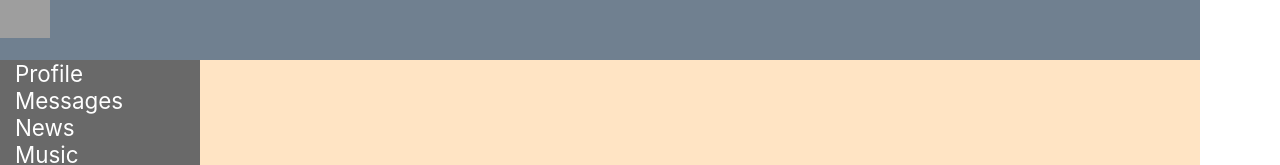
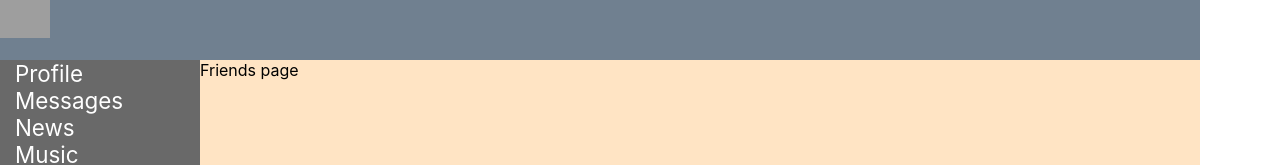
Before and after one commit to Pronat/samurai-way-main, a React (Create React App) app: page /friends in a window 1280 px wide. Shown: the top 165 px of the page. Built offline with nearby package versions, Linux system fonts and the light colour scheme; grey boxes are pictures that could not be loaded.

Commit message:
less29-11

```diff
--- a/src/App.tsx
+++ b/src/App.tsx
@@ -10,6 +10,7 @@ import Music from "./components/Music/Music";
 import Settings from "./components/Settings/Settings";
 import {} from "./index";
 import {DialogsDataType, MessagesType, PostsDataType} from "./redux/state";
+import Friends from "./components/Friends/Friends";
 
 type AppPropsType = {
     DialogsData: Array<DialogsDataType>
@@ -28,6 +29,7 @@ export const App = (props: AppPropsType) => {
                     <Route path={'/news'} component={News}/>
                     <Route path={'/music'} component={Music}/>
                     <Route path={'/settings'} component={Settings}/>
+                    <Route path={'/friends'} component={Friends}/>
                     {/*<Route path={'/404'} element={'<h1 style={{}}>Wrong PAGE</h1>'} />*/}
                     {/*<Redirect from={'*'} to={'/404'} />*/}
                 </Switch>
--- /dev/null
+++ b/src/components/Friends/Friends.tsx
@@ -0,0 +1,11 @@
+import React from 'react';
+
+const Friends = () => {
+    return (
+        <div>
+            Friends page
+        </div>
+    );
+};
+
+export default Friends;
--- a/src/components/NavBar/NavBar.tsx
+++ b/src/components/NavBar/NavBar.tsx
@@ -23,7 +23,6 @@ export const NavBar = () => {
              <div className={`${s.item} ${s.item2}`}>
                 <NavLink to={'/friends'} activeClassName={s.activeLink}>Friends</NavLink>
             </div>
-
         </div>
     )
 }
```
